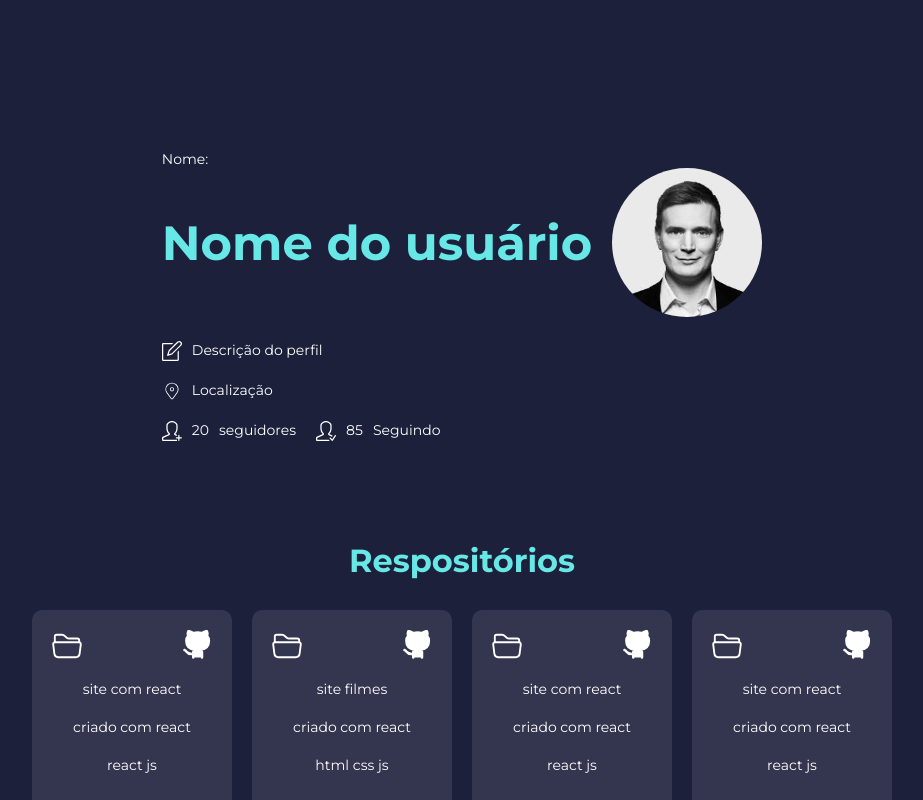
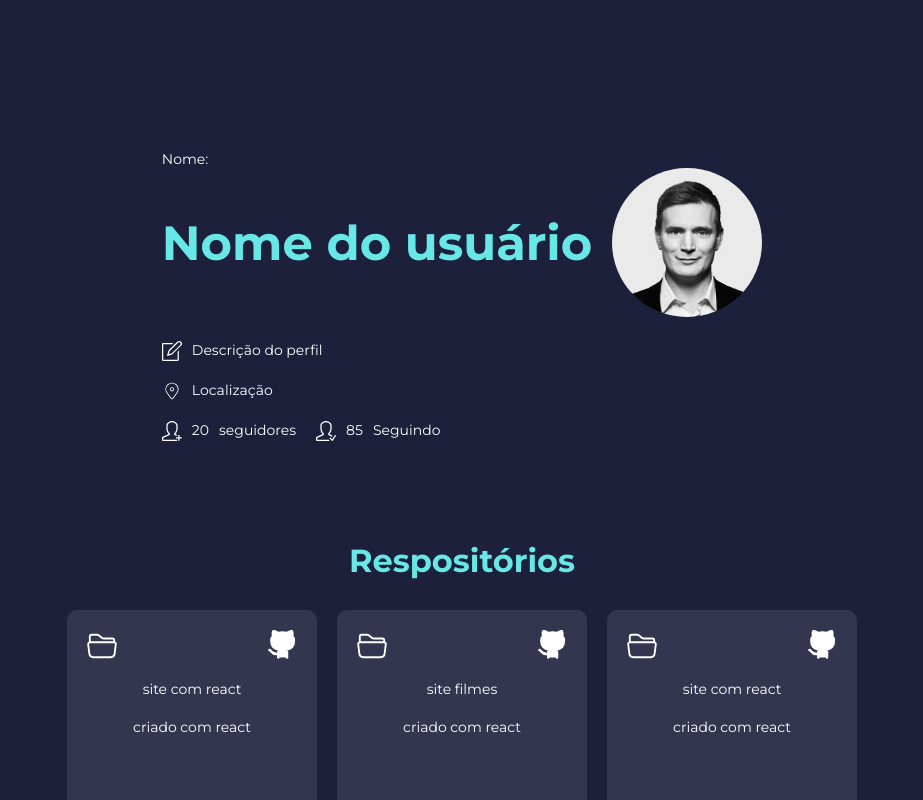
Before and after one commit to Oliveiralucass/trabalho-final-typescript, a React (Create React App) app in the folder trabalho-final-ts/: page /perfil in a window 1280 px wide. Shown: the top 800 px of the page, without its empty margins (178-1101 px from the left). Built offline with nearby package versions, Linux system fonts and the light colour scheme.

Commit message:
alterando estilo do card container

```diff
--- a/trabalho-final-ts/src/Pages/Perfil/Perfil.styled.ts
+++ b/trabalho-final-ts/src/Pages/Perfil/Perfil.styled.ts
@@ -92,12 +92,16 @@ export const Container = styled.div`
                 padding: 20px;
                 display: flex;
                 align-items: center;
-                width: 200px;
-                height: 200px;
+                width: 250px;
+                height: 250px;
                 border-radius: 10px;
                 flex-direction: column;
                 gap: 20px;
                 background-color: #33364e;
+
+                & p:last-child{
+                    margin-top: 50px;
+                }
             }
         }
     }
```
